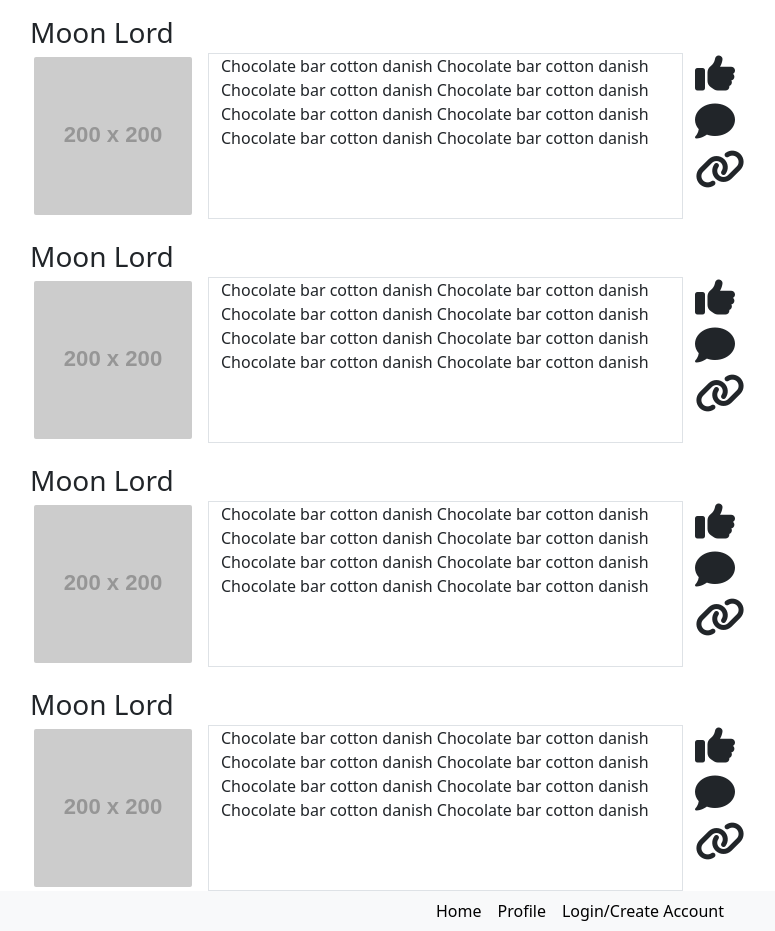
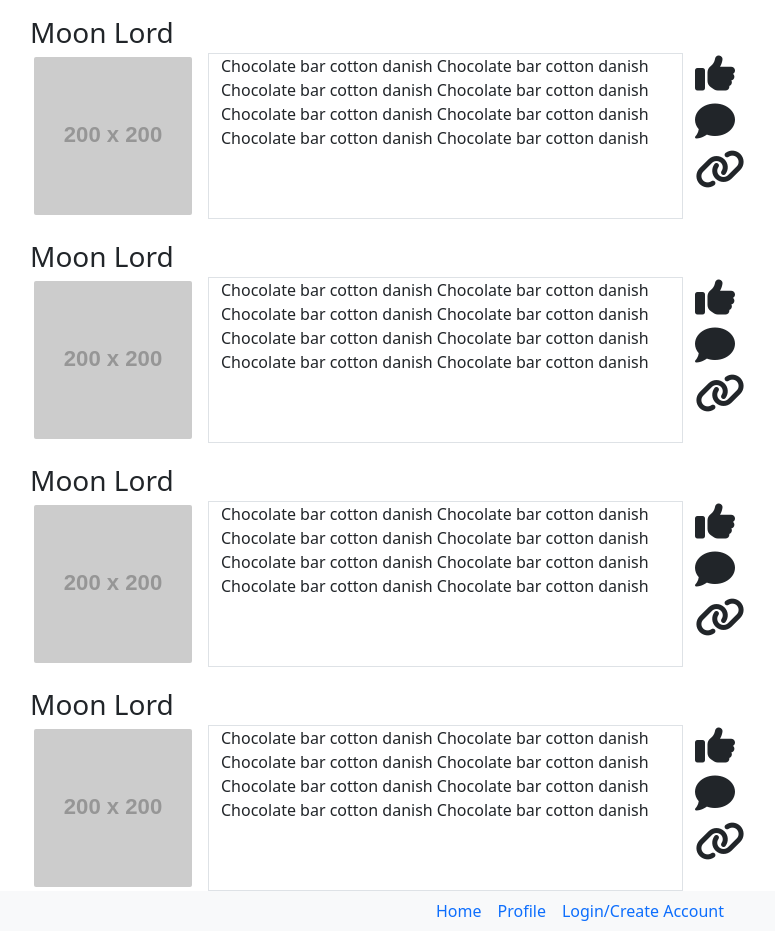
Before and after one commit to MartinP3/wallChatters, a website: page index.html in a window 1280 px wide. Shown: the part 407-1338 px from the top of the page, without its empty margins (52-827 px from the left). Drawn offline with nearby package versions, Linux system fonts and the light colour scheme; placeholder pictures from the web are drawn by us.

Commit message:
shit doesn't work anyways

```diff
--- a/src/scss/_variables.scss
+++ b/src/scss/_variables.scss
@@ -35,7 +35,6 @@ html, body {
 .footerPlacement a {
     margin-right: 1rem;
     text-decoration: none;
-    color: black;
 }
 
 .friendPicture {
```
Also changed, not shown: dist/css/styles.css, 1 other file.
